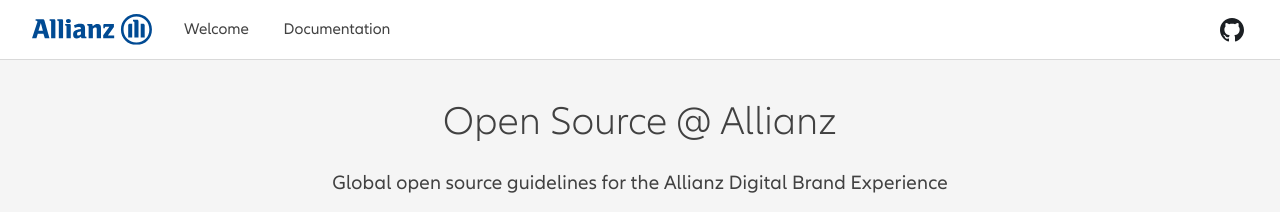
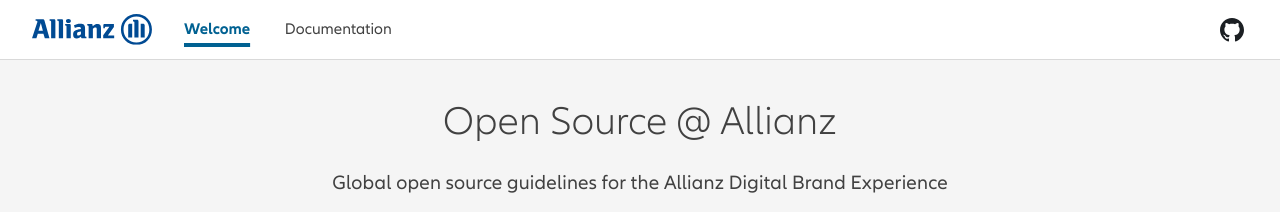
Before and after one commit to ultimatekrishna/ospo, a Jekyll site: the page built from _pages/welcome/index.html, in a window 1280 px wide. Shown: the top 212 px of the page. Built offline with Jekyll 4.4.1, drawn with Linux system fonts in a browser that asks for light colours.

Commit message:
chore: adapting suggested changes

```diff
--- a/_layouts/default.html
+++ b/_layouts/default.html
@@ -14,7 +14,7 @@
   <!-- Set flags used to render top menu and side navidation -->
   {% if page.url == '/' %}
     {% assign show-sidenav = false %}
-    {% assign welcome-menu = 'inactive' %}
+    {% assign welcome-menu = 'active' %}
   {% elsif page.url == '/404.html' %}
     {% assign show-sidenav = false %}
   {% else %}
```
